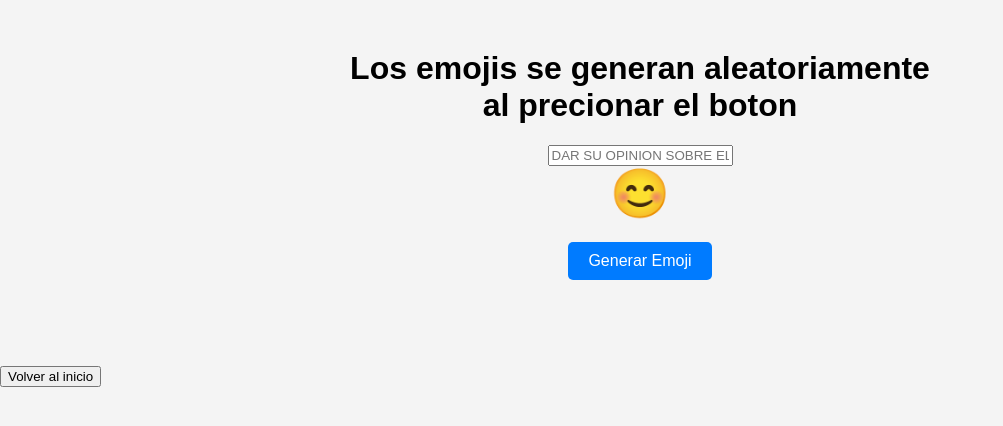
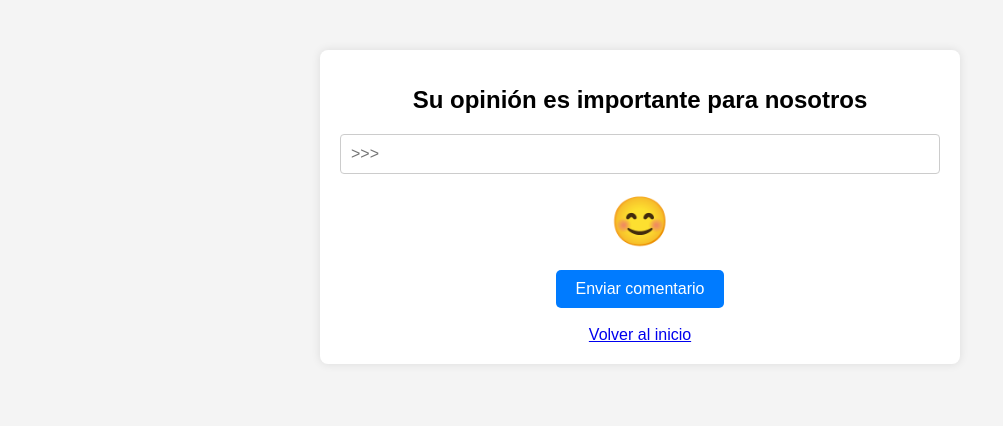
Before and after one commit to garza3390/Proyecto2SOA, a website: page Frontend_Cloud_Function/views/structure/feedback.html in a window 1280 px wide. Shown: the whole page, without its empty margins (0-1003 px from the left). Drawn offline with Linux system fonts and the light colour scheme.

Commit message:
style update

```diff
--- a/Frontend_Cloud_Function/views/structure/feedback.html
+++ b/Frontend_Cloud_Function/views/structure/feedback.html
@@ -16,6 +16,25 @@
       max-width: 600px;
       margin: 50px auto;
       text-align: center;
+      padding: 20px;
+      border-radius: 8px;
+      background-color: #fff;
+      box-shadow: 0 0 10px rgba(0, 0, 0, 0.1);
+    }
+
+    h1 {
+      font-size: 1.5rem;
+      margin-bottom: 20px;
+    }
+
+    input[type="text"] {
+      width: 100%;
+      padding: 10px;
+      margin-bottom: 20px;
+      border: 1px solid #ccc;
+      border-radius: 4px;
+      font-size: 1rem;
+      box-sizing: border-box;
     }
 
     #emoji-display {
@@ -31,9 +50,25 @@
       border: none;
       cursor: pointer;
       border-radius: 5px;
+      transition: background-color 0.3s ease;
     }
 
     #generate-button:hover {
+      background-color: #0056b3;
+    }
+
+    button {
+      padding: 10px 20px;
+      font-size: 1rem;
+      background-color: #007bff;
+      color: white;
+      border: none;
+      cursor: pointer;
+      border-radius: 5px;
+      transition: background-color 0.3s ease;
+    }
+
+    button:hover {
       background-color: #0056b3;
     }
 
@@ -41,16 +76,18 @@
 </head>
 <body>
   <div class="container">
-    <h1>Los emojis se generan aleatoriamente al precionar el boton</h1>
-    <input placeholder="DAR SU OPINION SOBRE EL RESTAURANTE">
+    <h1>Su opinión es importante para nosotros</h1>
+    <input type="text" placeholder=">>> ">
     <div id="emoji-display">😊</div>
-    <button id="generate-button">Generar Emoji</button>
-  </div>
+    <button id="generate-button">Enviar comentario</button>
 
     <br>
     <br>
 
-  <a href="/frontend-function/"><button>Volver al inicio</button></a>
+    <a href="/frontend-function/">Volver al inicio</a>
+  </div>
+
+
 
   <script>
     // Array de emojis disponibles
```
Also changed, not shown: Frontend_Cloud_Function/views/structure/menu.html (+11 -16 lines), Frontend_Cloud_Function/views/structure/reservations.html (+20 -3 lines). Lines whose indentation alone changed are shown as unchanged.
